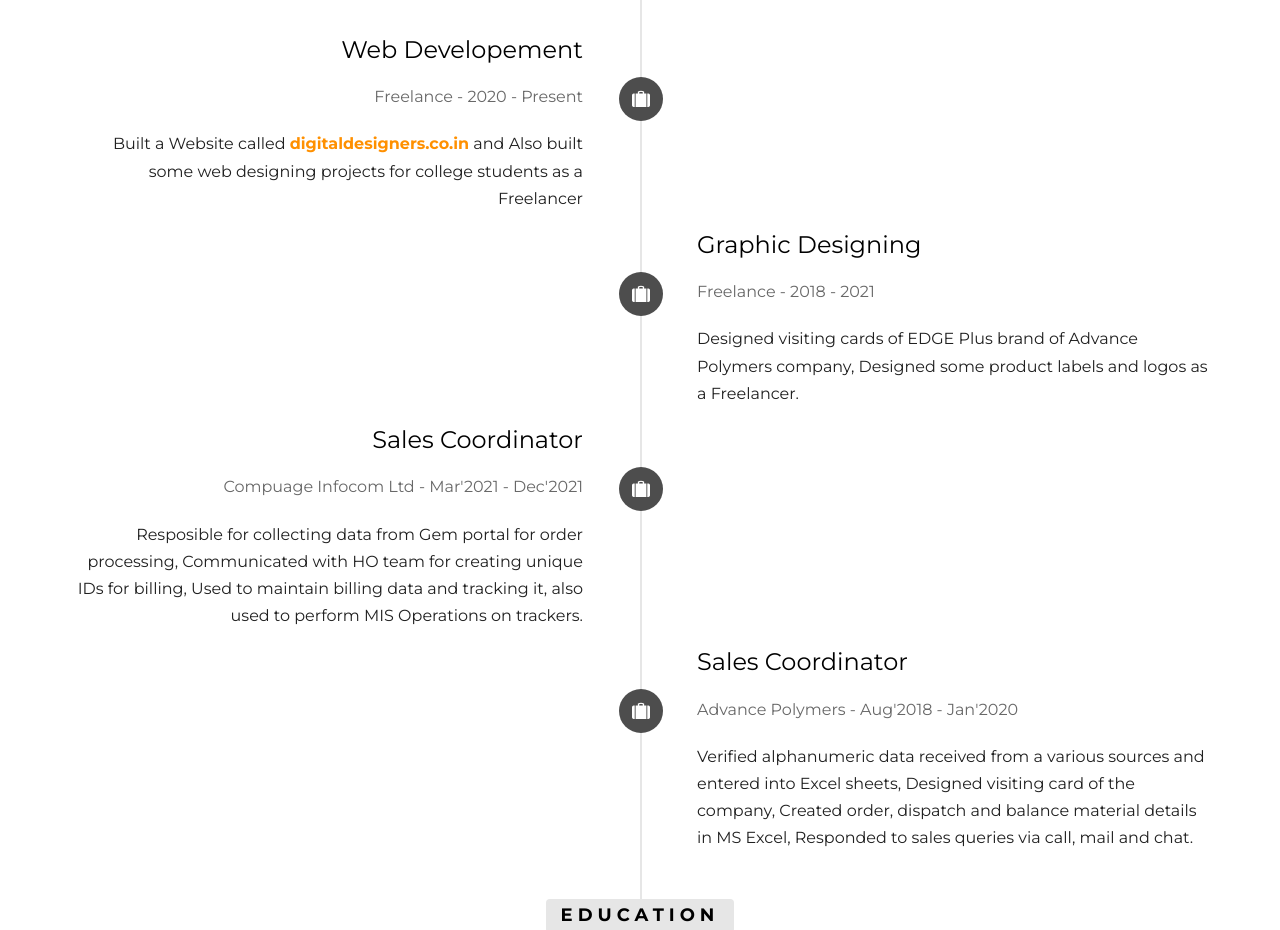
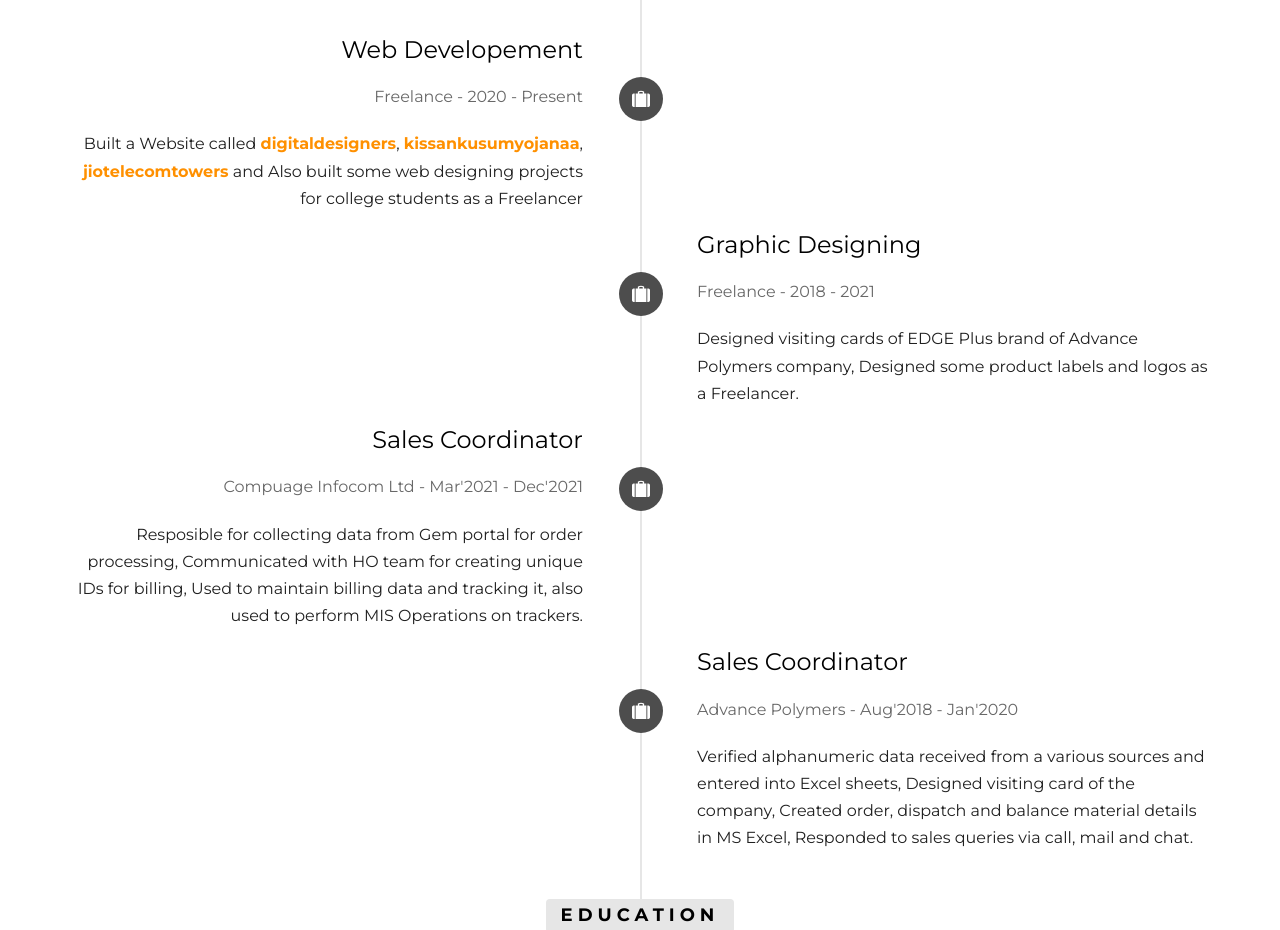
Before and after one commit to rdesignsthisside/portfolio, a plain HTML site: page index.html in a window 1280 px wide. Shown: the part 1762-2692 px from the top of the page. Drawn offline with Linux system fonts and the light colour scheme; some packages are replaced by stand-ins of ours; no server answers; files whose address does not match are found by name.

Commit message:
Files updated

```diff
--- a/index.html
+++ b/index.html
@@ -113,7 +113,7 @@
 									<span class="company">Freelance - 2020 - Present</span>
 								</div>
 								<div class="timeline-body">
-									<p>Built a Website called <a href="www.digitaldesigners.co.in">digitaldesigners.co.in</a> and Also built some web designing projects for college students as a Freelancer</p>
+									<p>Built a Website called <a href="https://digitaldesigners.co.in/">digitaldesigners</a>, <a href="https://kissankusumyojanaa.in/">kissankusumyojanaa</a>, <a href="http://jiotelecomtowers.com/">jiotelecomtowers</a> and Also built some web designing projects for college students as a Freelancer</p>
 								</div>
 							</div>
 						</li>
```
